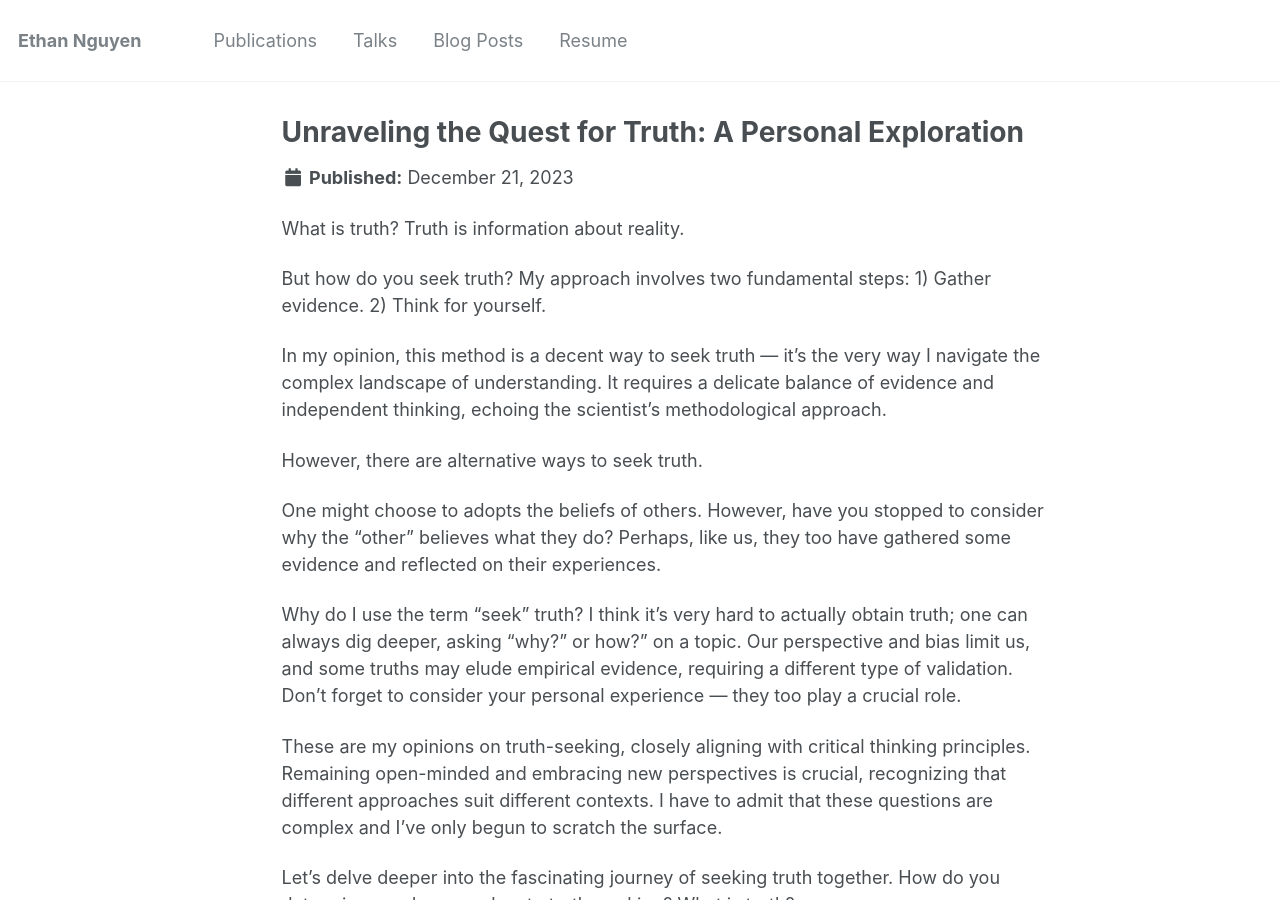
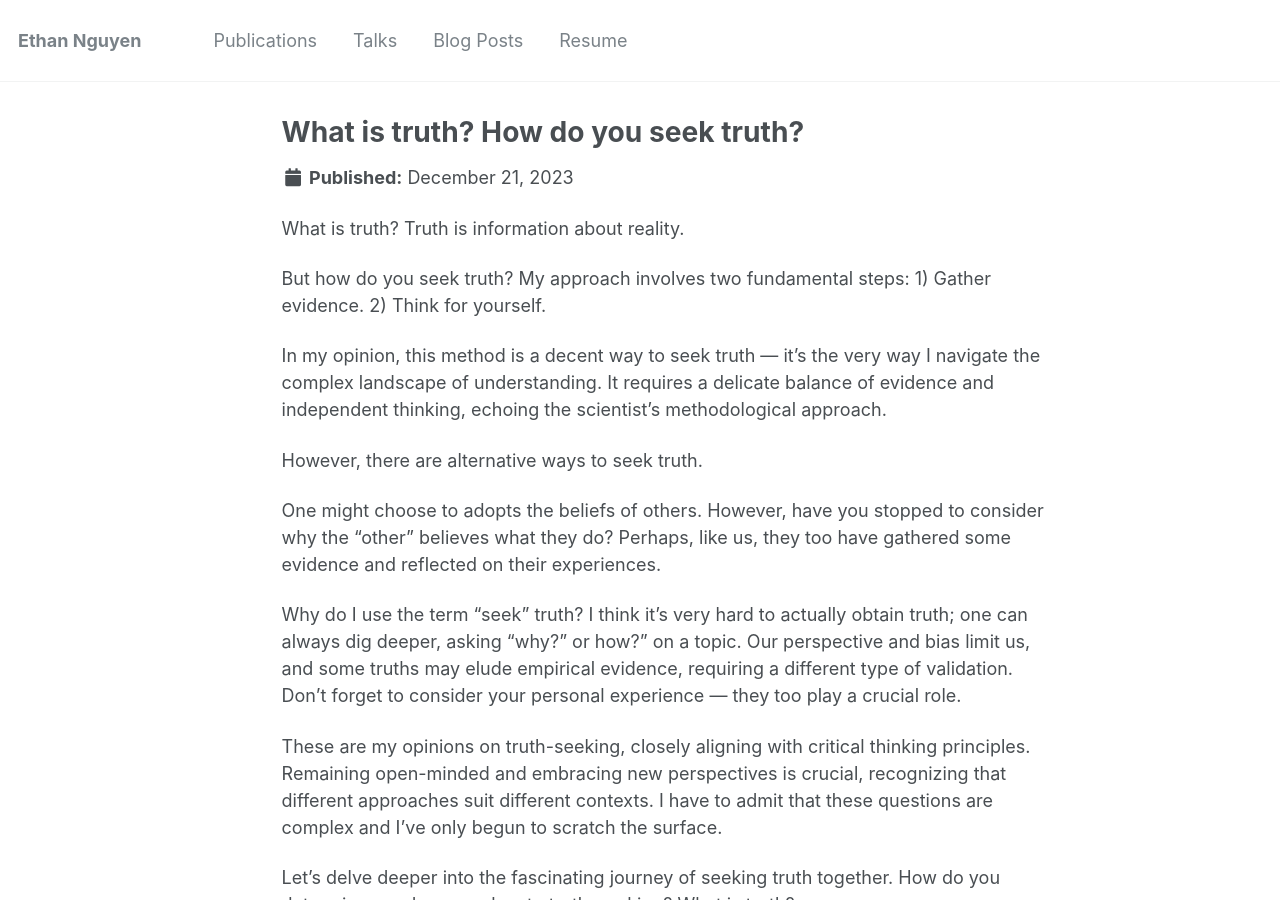
Before and after one commit to EthanHNguyen/ethanhnguyen.github.io, a Jekyll site: the page built from _posts/2023-12-21-questing-for-truth.md, in a window 1280 px wide and 900 px high. Built offline with Jekyll 4.4.1, drawn with Linux system fonts in a browser that asks for light colours.

Commit message:
update title

```diff
--- a/_posts/2023-12-21-questing-for-truth.md
+++ b/_posts/2023-12-21-questing-for-truth.md
@@ -1,5 +1,5 @@
 ---
-title: 'Unraveling the Quest for Truth: A Personal Exploration'
+title: 'What is truth? How do you seek truth?'
 date: 2023-12-21
 permalink: /posts/2023/12/21/questing-for-truth/
 tags:
```
